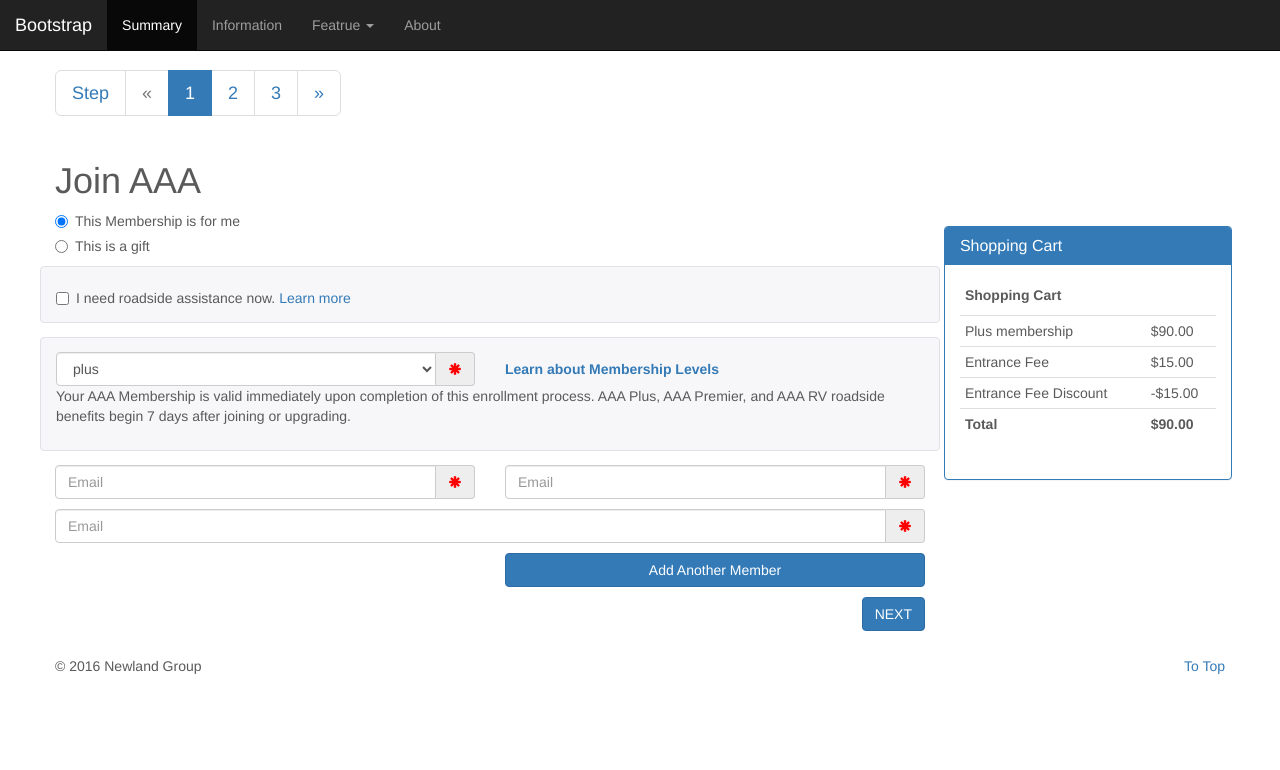
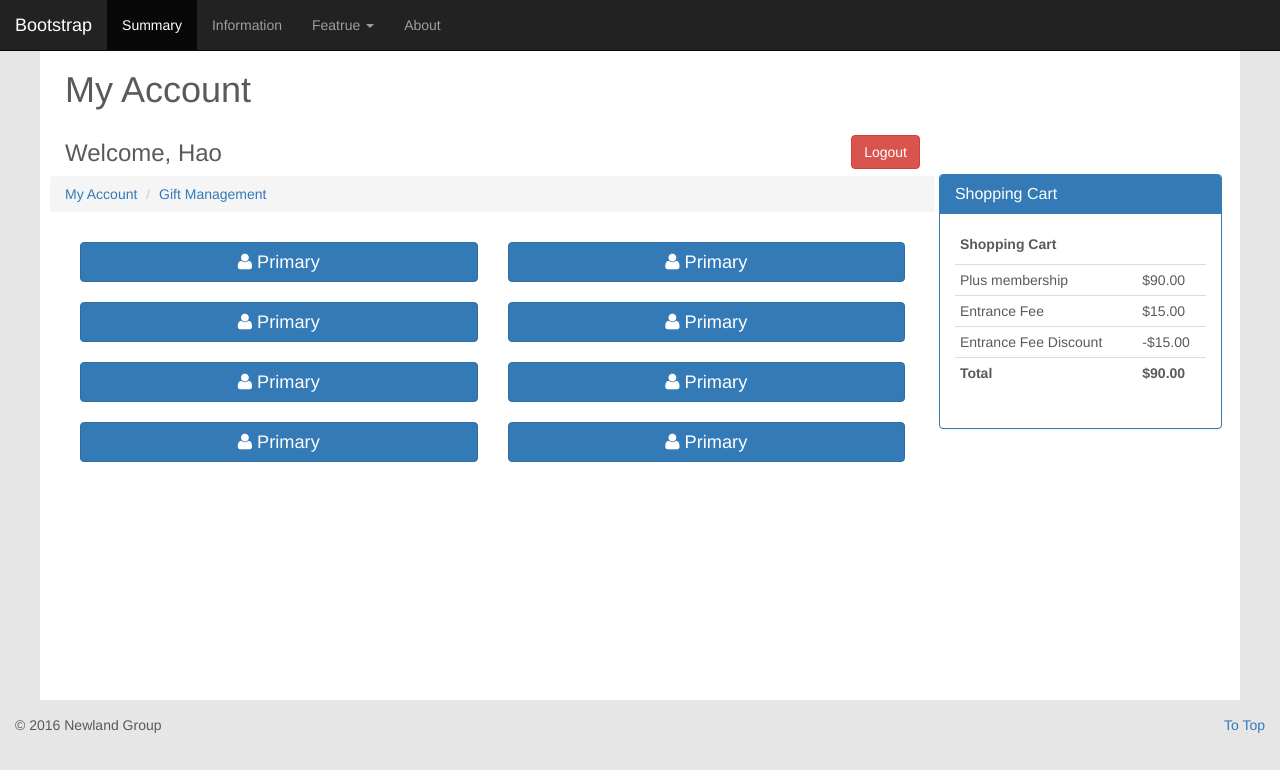
Before and after one commit to Hanson-Hao-Wu/Front-End-Framework, a plain HTML site: page index.html in a window 1280 px wide. Drawn offline with nearby package versions, Linux system fonts and the light colour scheme.

Commit message:
add myaccount tamplet

```diff
--- a/index.html
+++ b/index.html
@@ -4,7 +4,7 @@
 <meta charset="utf-8">
 <meta http-equiv="X-UA-Compatible" content="IE=edge">
 <meta name="viewport" content="width=device-width, initial-scale=1">
-	<title>Icon</title>
+<title>My Account</title>
 
 <!-- Bootstrap -->
 <link rel="stylesheet" href="css/bootstrap.css">
@@ -16,24 +16,44 @@
 body {
 	padding-top: 50px;
 	color: #5a5a5a;
+	background-color: #e6e6e6;
 }
-        footer{
+
+footer {
 	height: 50px;
 	padding: 15px 0;
 }
+
+.nl-content {
+	background-color: #fff;
+	padding: 0 10px;
+    min-height: 650px;
+}
 /* for form body and form aside */
-        .form_body,.form_aside{
+.form_body, .form_aside {
 	display: inline-block;
 }
-        .form_body{
-        	width:75%;
+
+.form_body {
+	width: 75%;
 }
-        .form_aside{
-        	width:24%;
+
+.form_aside {
+	width: 24%;
 }
+
 .container {
 	width: auto;
 }
+
+.rma-links{
+    margin: 10px 0;
+}
+
+.rma-links button{
+	font-size: 1.3em;
+}
+
 .highlight {
 	background-color: #f7f7f9;
 	border: 1px solid #e1e1e8;
@@ -41,52 +61,55 @@
 	margin-bottom: 14px;
 	padding: 14px 0;
 }
-		select.form-control,{
-			width:95%;
-			display: inline-block;
+
+.btn-myaccount{
+	width:100%;
 }
-		span.glyphicon-asterisk{
+
+.btn-danger {
+    margin-top: 15px;
+}
+
+span.glyphicon-asterisk {
 	color: red;
 }
-		.from-space .col-sm-6, .from-space .col-sm-12{
-			margin-bottom: 10px;
-		}
-		.add-assoc button{
-			width: 100%;
-		}
-		@media (min-width: 1170px) {
-			.nl-content{
+
+@media ( min-width : 1170px) {
+	.nl-content {
 		margin: 0 auto;
 		width: 1200px;
 	}
 }
-		@media (min-width: 768px) {
+
+@media ( min-width : 768px) {
 }
-		@media (max-width: 1170px) {
-			.form_body{
-        		width:100%
+
+@media ( max-width : 1170px) {
+	.form_body {
+		width: 100% margin:15px;
 	}
-	        .form_aside{
+	.form_aside {
 		display: none;
 	}
 }
-		@media (max-width: 970px) {
-		}
-		@media (max-width: 768px) {
+
+@media ( max-width : 970px) {
 }
 
+@media ( max-width : 768px) {
+}
 </style>
 </head>
 <body>
 
-<div class="navbar navbar-inverse navbar-fixed-top" role="navigation" id="menu-nav">
+	<div class="navbar navbar-inverse navbar-fixed-top" role="navigation"
+		id="menu-nav">
 		<div class="container">
 			<div class="navbar-header">
-            <button type="button" class="navbar-toggle" data-toggle="collapse" data-target=".navbar-collapse">
-                <span class="sr-only">dropdown</span>
-                <span class="icon-bar"></span>
-                <span class="icon-bar"></span>
-                <span class="icon-bar"></span>
+				<button type="button" class="navbar-toggle" data-toggle="collapse"
+					data-target=".navbar-collapse">
+					<span class="sr-only">dropdown</span> <span class="icon-bar"></span>
+					<span class="icon-bar"></span> <span class="icon-bar"></span>
 				</button>
 				<a class="navbar-brand" href="#">Bootstrap</a>
 			</div>
@@ -94,16 +117,15 @@
 				<ul class="nav navbar-nav">
 					<li class="active"><a href="#ad-carousel">Summary</a></li>
 					<li><a href="#summary-container">Information</a></li>
-                <li class="dropdown">
-                    <a href="#" class="dropdown-toggle" data-toggle="dropdown">Featrue <span class="caret"></span></a>
+					<li class="dropdown"><a href="#" class="dropdown-toggle"
+						data-toggle="dropdown">Featrue <span class="caret"></span></a>
 						<ul class="dropdown-menu" role="menu">
 							<li><a href="#feature-tab" data-tab="tab-chrome">Chrome</a></li>
 							<li><a href="#feature-tab" data-tab="tab-firefox">Firefox</a></li>
 							<li><a href="#feature-tab" data-tab="tab-safari">Safari</a></li>
 							<li><a href="#feature-tab" data-tab="tab-opera">Opera</a></li>
 							<li><a href="#feature-tab" data-tab="tab-ie">IE</a></li>
-                    </ul>
-                </li>
+						</ul></li>
 					<li><a href="#" data-toggle="modal" data-target="#about-modal">About</a></li>
 				</ul>
 			</div>
@@ -112,130 +134,78 @@
 
 	<div class="nl-content">
 		<div class="form_body">
+
 			<div class="container">
-			<nav>
-				<ul class="pagination pagination-lg">
-					<li>
-						<span>Step</span>
-					</li>
-					<li class="disabled">
-						<span><span aria-hidden="true">«</span></span>
-					</li>
-					<li class="active">
-						<span>1 <span class="sr-only">(current)</span></span>
-					</li>
-					<li>
-						<span><a href="#">2</a></span>
-					</li>
-					<li>
-						<span><a href="#">3</a></span>
-					</li>
-					<li>
-						<a href="#" aria-label="Next"><span aria-hidden="true">»</span></a>
-					</li>
-				</ul>
-			</nav>
+				<div class="row">
+					<div class="col-sm-12">
+						<h1>My Account</h1>
 					</div>
-		<div class="container">
-			<h1>Join AAA</h1>
-			<div class="radio">
-				<label>
-					<input type="radio" name="optionsRadios" id="optionsRadios1" value="option1" checked>
-					This Membership is for me
-				</label>
+
 				</div>
-			<div class="radio">
-				<label>
-					<input type="radio" name="optionsRadios" id="optionsRadios2" value="option2">
-					This is a gift
-				</label>
+				<div class="row">
+					<div class="col-sm-6">
+						<h3>Welcome, Hao</h3>
 					</div>
-		</div>
-		<div class="container">
-			<form class="form-horizontal">
-				<div class="row">
-					<div class="highlight clearfix">
-						<div class="col-sm-12">
-						<div class="checkbox">
-						  	<label>
-								<input type="checkbox" value="">
-								I need roadside assistance now.
-								<a href="#">Learn more</a>
-							</label>
-						</div>
-						</div>
+					<div class="col-sm-6">
+						<button type="button" class="btn btn-danger pull-right">Logout</button>
 					</div>
 				</div>
 				<div class="row">
-					<div class="highlight clearfix">
-						<div class="col-sm-6">
-							<div class="input-group">
-								<select class="form-control">
-									<option>plus</option>
-									<option>plus2</option>
-									<option>plus3</option>
-									<option>plus4</option>
-								</select>
-								<div class="input-group-addon">
-									<span class="glyphicon glyphicon-asterisk"></span>
+					<ol class="breadcrumb">
+						<li><a href="#">My Account</a></li>
+						<li><a href="#">Gift Management</a></li>
+					</ol>
+				</div>
+
+			</div>
+			<div class="container">
+				<div class="col-sm-6 rma-links">
+					<button type="button" class="btn btn-primary btn-myaccount">
+						<i class="fa fa-user" aria-hidden="true"></i> Primary
+					</button>
+				</div>
+				<div class="col-sm-6 rma-links">
+					<button type="button" class="btn btn-primary btn-myaccount">
+						<i class="fa fa-user" aria-hidden="true"></i> Primary
+					</button>
+				</div>
+				<div class="col-sm-6 rma-links">
+					<button type="button" class="btn btn-primary btn-myaccount">
+						<i class="fa fa-user" aria-hidden="true"></i> Primary
+					</button>
+				</div>
+				<div class="col-sm-6 rma-links">
+					<button type="button" class="btn btn-primary btn-myaccount">
+						<i class="fa fa-user" aria-hidden="true"></i> Primary
+					</button>
+				</div>
+				<div class="col-sm-6 rma-links">
+					<button type="button" class="btn btn-primary btn-myaccount">
+						<i class="fa fa-user" aria-hidden="true"></i> Primary
+					</button>
+				</div>
+				<div class="col-sm-6 rma-links">
+					<button type="button" class="btn btn-primary btn-myaccount">
+						<i class="fa fa-user" aria-hidden="true"></i> Primary
+					</button>
+				</div>
+				<div class="col-sm-6 rma-links">
+					<button type="button" class="btn btn-primary btn-myaccount">
+						<i class="fa fa-user" aria-hidden="true"></i> Primary
+					</button>
+				</div>
+				<div class="col-sm-6 rma-links">
+					<button type="button" class="btn btn-primary btn-myaccount">
+						<i class="fa fa-user" aria-hidden="true"></i> Primary
+					</button>
 				</div>
 			</div>
-						</div>
-						<div class="col-sm-6 clearfix">
-							<label  class="control-label">
-								<a href="#">Learn about Membership Levels</a>
-							</label>
-						</div>
-						<div class="col-sm-12">
-						<p>Your AAA Membership is valid immediately upon completion of this enrollment process. AAA Plus, AAA Premier, and AAA RV roadside benefits begin 7 days after joining or upgrading.</p>
-						</div>
-					</div>
-				</div>
-				<div class="row from-space">
-					<div class="col-sm-6">
-						<div class="input-group">
-							<input type="text" class="form-control" placeholder="Email">
-							<div class="input-group-addon">
-								<span class="glyphicon glyphicon-asterisk"></span>
-							</div>
-						</div>
-					</div>
-					<div class="col-sm-6">
-						<div class="input-group">
-							<input type="text" class="form-control" placeholder="Email">
-							<div class="input-group-addon">
-								<span class="glyphicon glyphicon-asterisk"></span>
-							</div>
-						</div>
-					</div>
-				</div>
-				<div class="row from-space">
-					<div class="col-sm-12">
-						<div class="input-group">
-							<input type="text" class="form-control" placeholder="Email">
-							<div class="input-group-addon">
-								<span class="glyphicon glyphicon-asterisk"></span>
-							</div>
-						</div>
-					</div>
-				</div>
-				<div class="row from-space add-assoc">
-					<div class="col-sm-6 col-sm-offset-6">
-						<button type="button" class="btn btn-primary">Add Another Member</button>
-					</div>
-				</div>
-				<div class="row from-space">
-					<div class="col-sm-6 col-sm-offset-6">
-						<button type="button" class="btn btn-primary pull-right">NEXT</button>
-					</div>
-				</div>
-			</form>
-		</div>
-	</div>
+		</div><!-- form_body -->
+
 		<div class="form_aside">
 			<div class="panel panel-primary">
 				<div class="panel-heading">
-			<h3 class="panel-title">Shopping Cart </h3>
+					<h3 class="panel-title">Shopping Cart</h3>
 				</div>
 				<div class="panel-body">
 					<table class="table table-condensed">
@@ -254,17 +224,18 @@
 								<td>$15.00</td>
 							</tr>
 							<tr>
-						<td>Entrance Fee Discount </td>
+								<td>Entrance Fee Discount</td>
 								<td>-$15.00</td>
 							</tr>
 							<tr>
-						<td><label>Total</label> </td>
+								<td><label>Total</label></td>
 								<td><label>$90.00</label></td>
 							</tr>
 						</tbody>
 					</table>
 				</div>
 			</div>
+		</div><!-- form_aside -->
 	</div>
 
 
@@ -279,7 +250,8 @@
 	</footer>
 
 	<!-- jQuery (necessary for Bootstrap's JavaScript plugins) -->
-	<script src="https://ajax.googleapis.com/ajax/libs/jquery/1.11.3/jquery.min.js"></script>
+	<script
+		src="https://ajax.googleapis.com/ajax/libs/jquery/1.11.3/jquery.min.js"></script>
 	<!-- Include all compiled plugins (below), or include individual files as needed -->
 	<script src="js/bootstrap.js"></script>
 </body>
```
Also changed, not shown: join.html (+95 -67 lines). Lines whose indentation alone changed are shown as unchanged.
